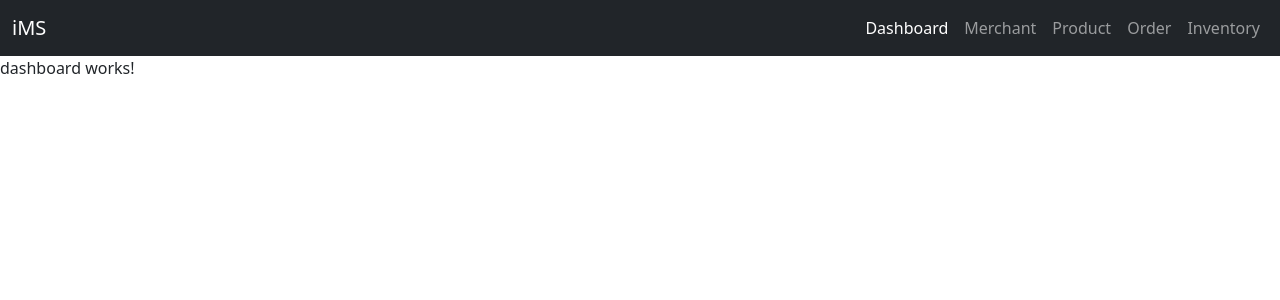
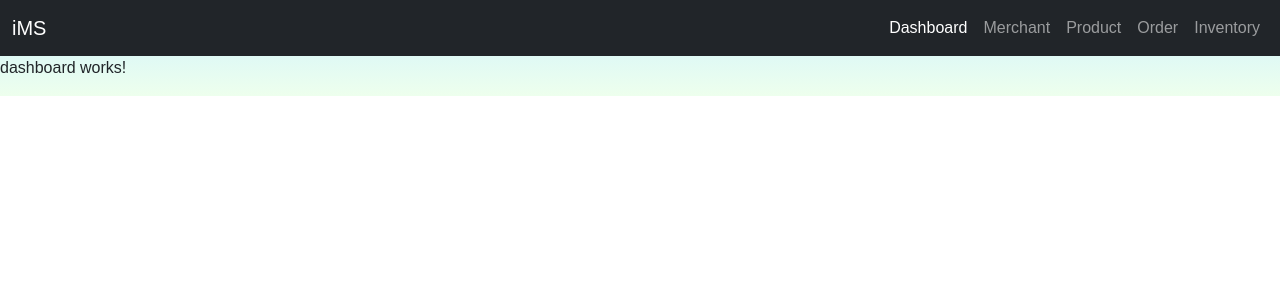
Before and after one commit to absh31/iMS-frontend, an Angular app: page /dashboard in a window 1280 px wide. Shown: the top 300 px of the page. Built offline with nearby package versions, Linux system fonts and the light colour scheme.

Commit message:
Root Changes

```diff
--- a/angular.json
+++ b/angular.json
@@ -26,9 +26,13 @@
             ],
             "styles": [
               "node_modules/bootstrap/dist/css/bootstrap.min.css",
-              "src/styles.css"
+              "src/styles.css",
+              "node_modules/datatables.net-dt/css/jquery.dataTables.css"
             ],
-            "scripts": []
+            "scripts": [
+              "node_modules/jquery/dist/jquery.js",
+              "node_modules/datatables.net/js/jquery.dataTables.js"
+            ]
           },
           "configurations": {
             "production": {
@@ -95,5 +99,8 @@
         }
       }
     }
+  },
+  "cli": {
+    "analytics": false
   }
 }
--- a/src/index.html
+++ b/src/index.html
@@ -2,7 +2,7 @@
 <html lang="en">
 <head>
   <meta charset="utf-8">
-  <title>IMSFrontend</title>
+  <title>iMS</title>
   <base href="/">
   <meta name="viewport" content="width=device-width, initial-scale=1">
   <link rel="icon" type="image/x-icon" href="favicon.ico">
--- a/src/styles.css
+++ b/src/styles.css
@@ -1 +1,7 @@
 /* You can add global styles to this file, and also import other style files */
+body {
+  font-family: 'Poppins', sans-serif;
+  background-image: linear-gradient(rgba(0, 187, 255, 0.2), rgba(167, 255, 165, 0.2));
+  background-repeat: no-repeat;
+}
+@import "~bootstrap-icons/font/bootstrap-icons.css";
```
Also changed, not shown: package.json (+10 -0 lines), 1 other file (tests, documents, lock files or other folders).
